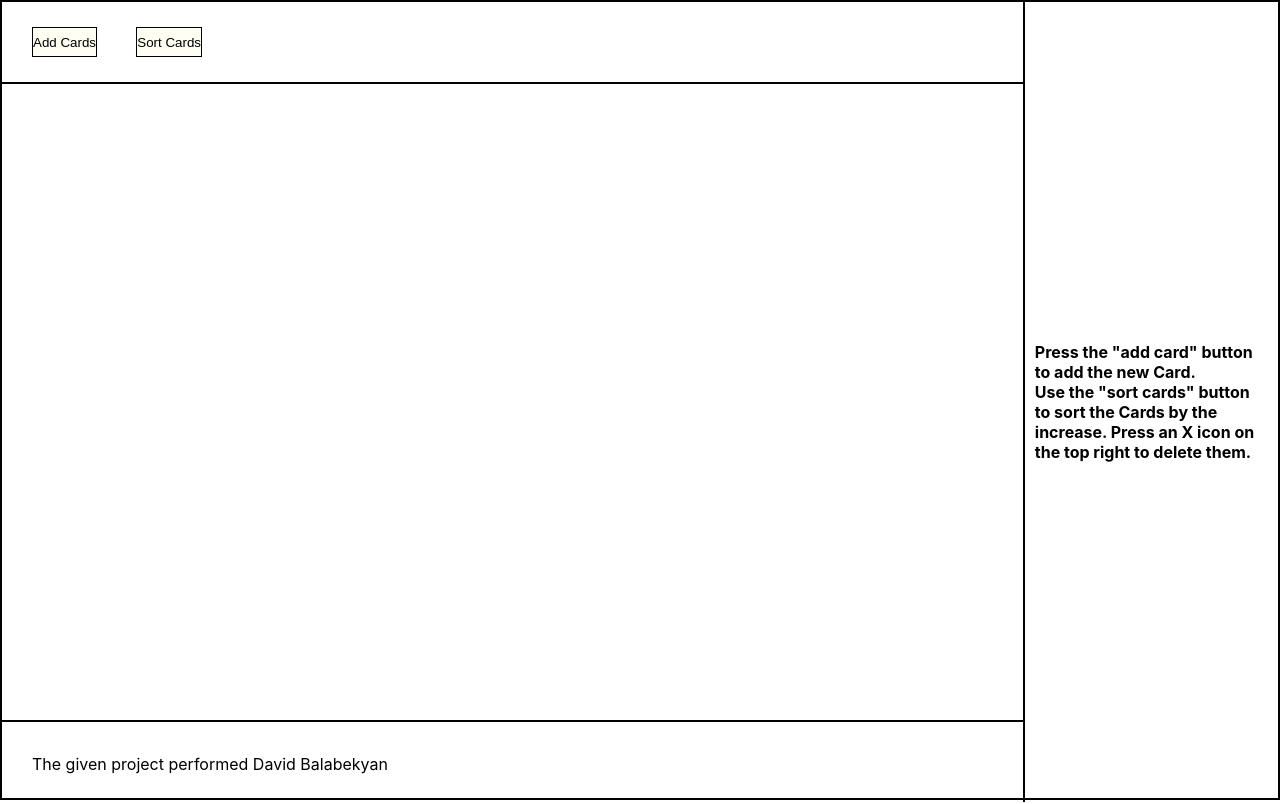
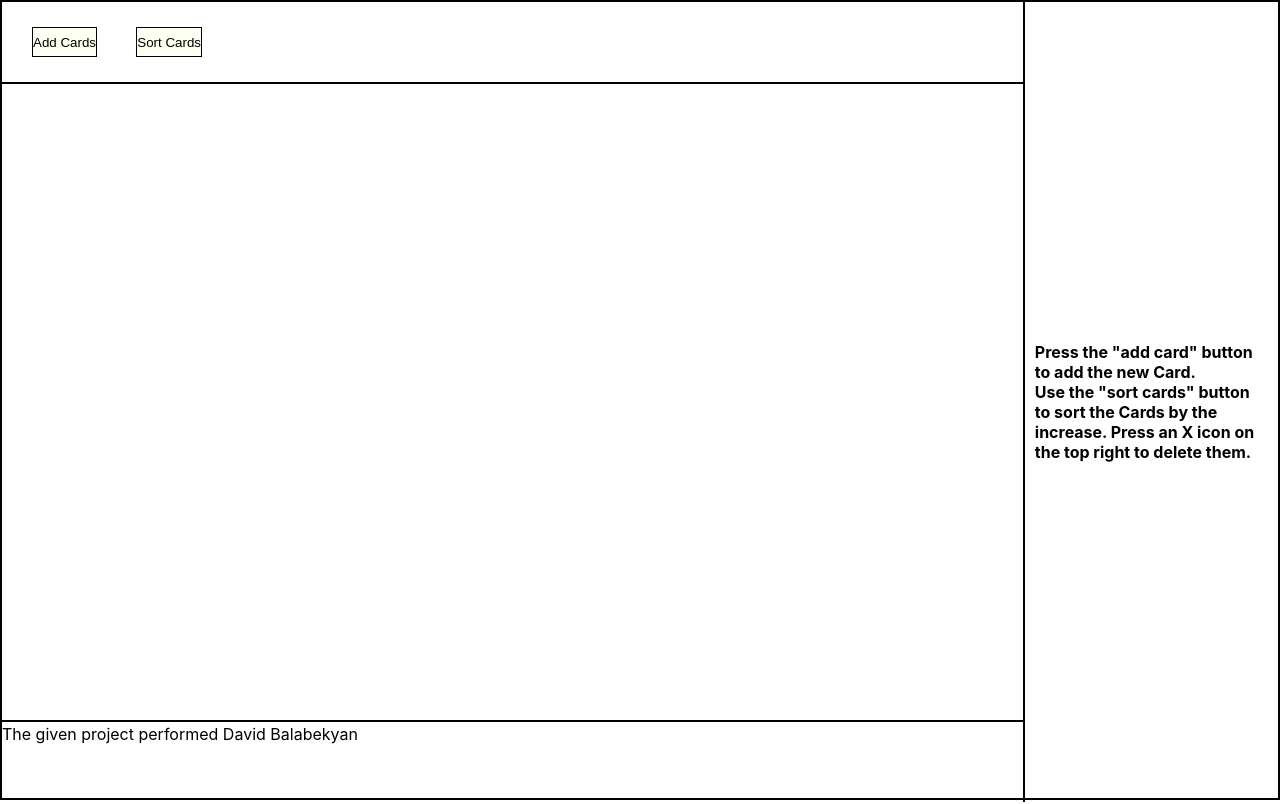
Before and after one commit to Davo20/SolicyProject, a React (Create React App) app: page / in a window 1280 px wide. Built offline with nearby package versions, Linux system fonts and the light colour scheme.

Commit message:
SolicyProject

```diff
--- a/src/Components/Footer.js
+++ b/src/Components/Footer.js
@@ -3,7 +3,7 @@ import React from "react";
 export default function Footer(){
     return(
         <footer>
-            <span>The given project performed David Balabekyan</span>
+            <p>The given project performed David Balabekyan</p>
         </footer>
     )
 }
--- a/src/Components/task.scss
+++ b/src/Components/task.scss
@@ -86,6 +86,7 @@
         width: 100%;
         height: 10vh;
         span{
+            width: 100%;
             padding-left: 30px;
             line-height: 10vh;
         }
```
